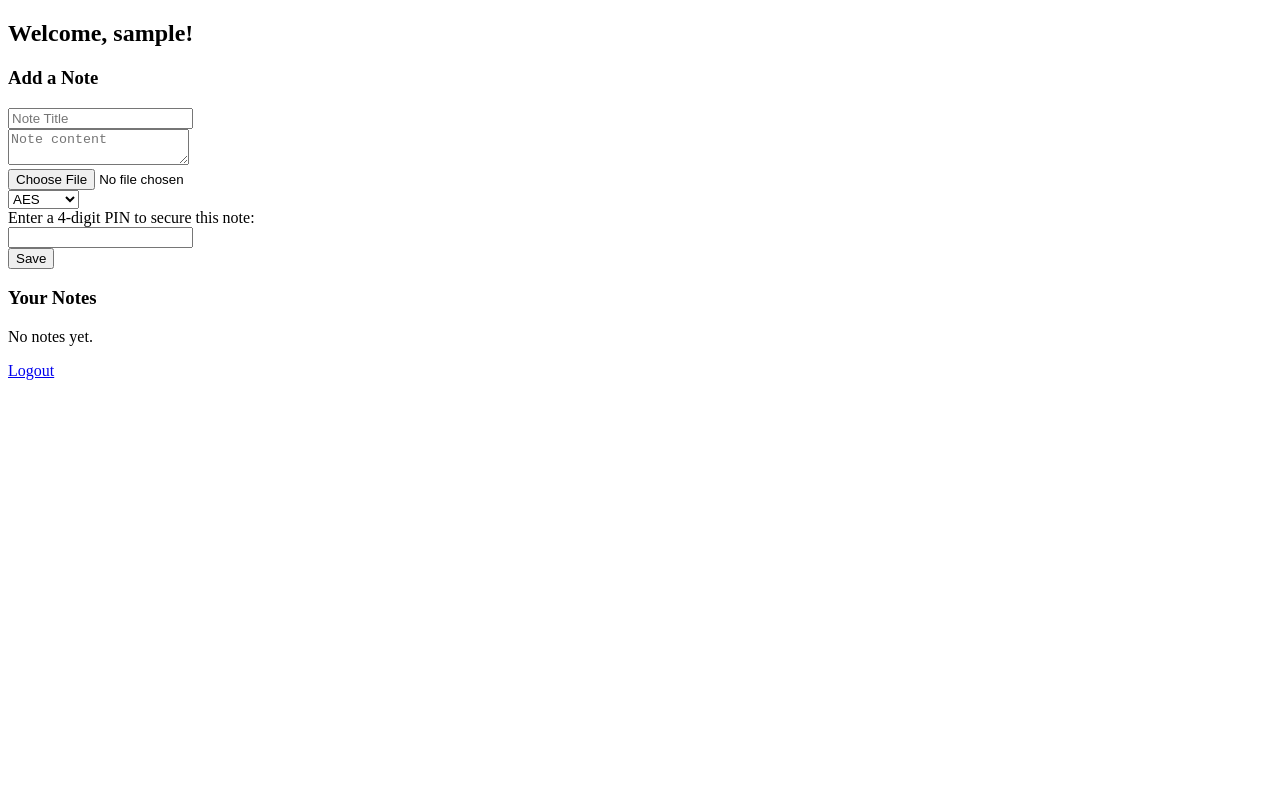
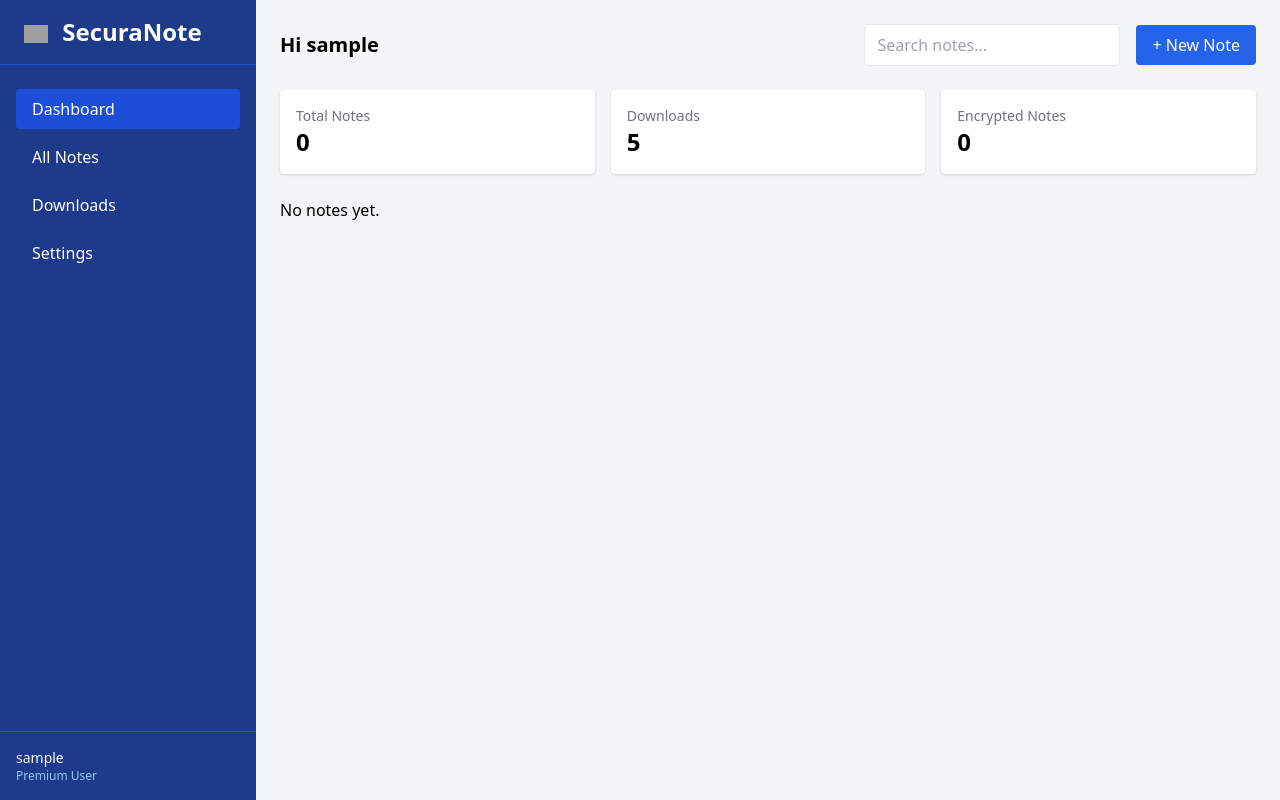
Before and after one commit to Harsha-k04/securanote, a Flask app: page /dashboard in a window 1280 px wide. Run offline with Flask 3, Linux system fonts and the light colour scheme; the visitor is signed in with stand-in values (Sample User, id 1); data that the repository does not hold is empty; grey boxes are pictures that could not be loaded.

Commit message:
Update dashboard.html

```diff
--- a/securanote/templates/dashboard.html
+++ b/securanote/templates/dashboard.html
@@ -1,7 +1,10 @@
-<!doctype html>
-<html>
+<!DOCTYPE html>
+<html lang="en">
 <head>
+  <meta charset="UTF-8" />
+  <meta name="viewport" content="width=device-width, initial-scale=1.0" />
   <title>Vault Dashboard</title>
+  <link href="https://cdn.jsdelivr.net/npm/tailwindcss@2.2.19/dist/tailwind.min.css" rel="stylesheet">
   <style>
     .flash-message {
       padding: 10px;
@@ -12,43 +15,57 @@
       border-radius: 5px;
       animation: fadeOut 1s ease-in-out 3s forwards;
     }
-
     @keyframes fadeOut {
-            to {
-                opacity: 0;
-                height: 0;
-                padding: 0;
-                margin: 0;
-                overflow: hidden;
-            }
-        }
-
-        .note-actions {
-            margin-top: 5px;
-        }
-
-        .note-actions form {
-            display: inline;
-            margin-right: 5px;
-        }
-
-        .note-preview {
-            margin-top: 10px;
-        }
-
-        .note-preview img {
-            max-width: 200px;
-            border: 1px solid #ccc;
-            margin-top: 5px;
-        }
-
-        .note-preview audio {
-            display: block;
-            margin-top: 5px;
+      to { opacity: 0; height: 0; padding: 0; margin: 0; overflow: hidden; }
     }
   </style>
 </head>
-<body>
+<body class="bg-gray-100 font-sans">
+<div class="flex h-screen">
+  <!-- Sidebar -->
+  <div class="w-64 bg-blue-900 text-white flex flex-col">
+    <div class="px-6 py-4 text-2xl font-bold border-b border-blue-700">
+      <img src="https://img.icons8.com/ios-filled/50/ffffff/lock--v1.png" class="inline-block w-6 mr-2" /> SecuraNote
+    </div>
+    <nav class="flex-1 px-4 py-6 space-y-2">
+      <a href="#" class="block px-4 py-2 rounded bg-blue-700">Dashboard</a>
+      <a href="#" class="block px-4 py-2 rounded hover:bg-blue-800">All Notes</a>
+      <a href="#" class="block px-4 py-2 rounded hover:bg-blue-800">Downloads</a>
+      <a href="#" class="block px-4 py-2 rounded hover:bg-blue-800">Settings</a>
+    </nav>
+    <div class="p-4 border-t border-blue-700">
+      <p class="text-sm">{{ user.username }}</p>
+      <p class="text-xs text-blue-300">Premium User</p>
+    </div>
+  </div>
+
+  <!-- Main -->
+  <div class="flex-1 p-6 overflow-y-auto">
+    <!-- Top Header -->
+    <div class="flex justify-between items-center mb-6">
+      <h2 class="text-xl font-semibold">Hi {{ user.username }}</h2>
+      <div class="flex items-center space-x-4">
+        <input type="text" id="searchInput" onkeyup="searchNotes()" placeholder="Search notes..." class="px-3 py-2 border rounded w-64" />
+        <button onclick="toggleNoteForm()" class="bg-blue-600 text-white px-4 py-2 rounded hover:bg-blue-700">+ New Note</button>
+      </div>
+    </div>
+
+    <!-- Stats -->
+    <div class="grid grid-cols-3 gap-4 mb-6">
+      <div class="bg-white shadow rounded p-4">
+        <div class="text-sm text-gray-500">Total Notes</div>
+        <div class="text-2xl font-bold">{{ notes|length }}</div>
+      </div>
+      <div class="bg-white shadow rounded p-4">
+        <div class="text-sm text-gray-500">Downloads</div>
+        <div class="text-2xl font-bold">5</div> <!-- Update dynamically if needed -->
+      </div>
+      <div class="bg-white shadow rounded p-4">
+        <div class="text-sm text-gray-500">Encrypted Notes</div>
+        <div class="text-2xl font-bold">{{ notes|selectattr('encryption_type')|list|length }}</div>
+      </div>
+    </div>
+
     <!-- Flash Messages -->
     {% with messages = get_flashed_messages(with_categories=true) %}
       {% for category, message in messages %}
@@ -58,60 +75,71 @@
       {% endfor %}
     {% endwith %}
 
-    <h2>Welcome, {{ user.username }}!</h2>
-
-    <h3>Add a Note</h3>
-    <form method="POST" enctype="multipart/form-data">
-        <input name="title" placeholder="Note Title" required><br>
-        <textarea name="content" placeholder="Note content" required></textarea><br>
-        <input type="file" name="file" accept="image/*,audio/*"><br>
-        <select name="encryption_type" required>
+    <!-- Add Note Form -->
+    <div id="note-form" class="bg-white shadow rounded-lg p-6 mb-6 hidden">
+      <h3 class="text-lg font-semibold mb-4">Create New Secure Note</h3>
+      <form method="POST" enctype="multipart/form-data" class="space-y-4">
+        <input name="title" placeholder="Enter note title" required class="w-full px-4 py-2 border rounded" />
+        <textarea name="content" placeholder="Write your secure note here..." required class="w-full h-32 px-4 py-2 border rounded"></textarea>
+        <input type="file" name="file" accept="image/*,audio/*" class="block" />
+        <select name="encryption_type" required class="w-full px-4 py-2 border rounded">
           <option value="AES">AES</option>
           <option value="ChaCha">ChaCha</option>
-        </select><br>
-        <label for="pin">Enter a 4-digit PIN to secure this note:</label><br>
-        <input type="password" name="pin" required minlength="4" maxlength="6"><br>
-        <button type="submit">Save</button>
+        </select>
+        <input type="password" name="pin" required minlength="4" maxlength="6" placeholder="Enter a 4-digit PIN" class="w-full px-4 py-2 border rounded" />
+        <button type="submit" class="bg-green-600 text-white px-6 py-2 rounded hover:bg-green-700">Save</button>
       </form>
+    </div>
 
-    <h3>Your Notes</h3>
-    {% for note in notes %}
-        <div style="border: 1px solid #ccc; padding: 10px; margin: 5px;">
-            <strong>{{ note.title }}</strong><br>
-            <small>Created: {{ note.timestamp|localtime }}</small><br><br>
-            <small>Encrypted with: {{ note.encryption_type }}</small><br>
-
-
-
-            <div class="note-preview">
+    <!-- Notes -->
+    <div id="notesList">
+      {% for note in notes|reverse %}
+        <div class="bg-white p-4 shadow rounded-lg mb-4 note-card">
+          <strong class="note-title text-lg">{{ note.title }}</strong>
+          <p class="text-sm text-gray-500">Created: {{ note.timestamp|localtime }}</p>
+          <p class="text-sm text-gray-500">Encrypted with: {{ note.encryption_type }}</p>
           {% if note.file_path %}
             {% set file_url = url_for('static', filename='uploads/' ~ note.file_path) %}
-
-
-
-
+            {% if note.file_path.endswith('.jpg') or note.file_path.endswith('.png') %}
+              <img src="{{ file_url }}" class="w-48 mt-2 border" />
+            {% elif note.file_path.endswith('.mp3') or note.file_path.endswith('.wav') %}
+              <audio controls class="mt-2"><source src="{{ file_url }}"></audio>
             {% endif %}
-            </div>
-
-            <div class="note-actions">
-                <!-- View button -->
+          {% endif %}
+          <div class="flex space-x-2 mt-2">
             <form action="{{ url_for('notes.view_note', note_id=note.id) }}" method="GET">
-                    <button type="submit">View</button>
+              <button class="bg-blue-500 text-white px-3 py-1 rounded">View</button>
             </form>
-
-                <!-- Delete button -->
             <form action="{{ url_for('notes.delete_note', note_id=note.id) }}" method="POST">
-                    <button type="submit" onclick="return confirm('Delete this note?')">Delete</button>
+              <button onclick="return confirm('Delete this note?')" class="bg-red-500 text-white px-3 py-1 rounded">Delete</button>
             </form>
-                <form action="{{ url_for('notes.edit_note', note_id=note.id) }}" method="GET" style="display:inline;">
-                    <button type="submit">Edit</button>
+            <form action="{{ url_for('notes.verify_edit_pin', note_id=note.id) }}" method="GET">
+              <button class="bg-yellow-500 text-white px-3 py-1 rounded">Edit</button>
             </form>
           </div>
         </div>
       {% else %}
         <p>No notes yet.</p>
       {% endfor %}
+    </div>
+  </div>
+</div>
 
-    <p><a href="{{ url_for('auth.logout') }}">Logout</a></p>
+<script>
+  function toggleNoteForm() {
+    const form = document.getElementById('note-form');
+    form.classList.toggle('hidden');
+    form.scrollIntoView({ behavior: 'smooth' });
+  }
+
+  function searchNotes() {
+    const input = document.getElementById('searchInput').value.toLowerCase();
+    const notes = document.querySelectorAll('.note-card');
+    notes.forEach(note => {
+      const title = note.querySelector('.note-title').textContent.toLowerCase();
+      note.style.display = title.includes(input) ? 'block' : 'none';
+    });
+  }
+</script>
 </body>
 </html>
```
Lines whose indentation alone changed are shown as unchanged.
